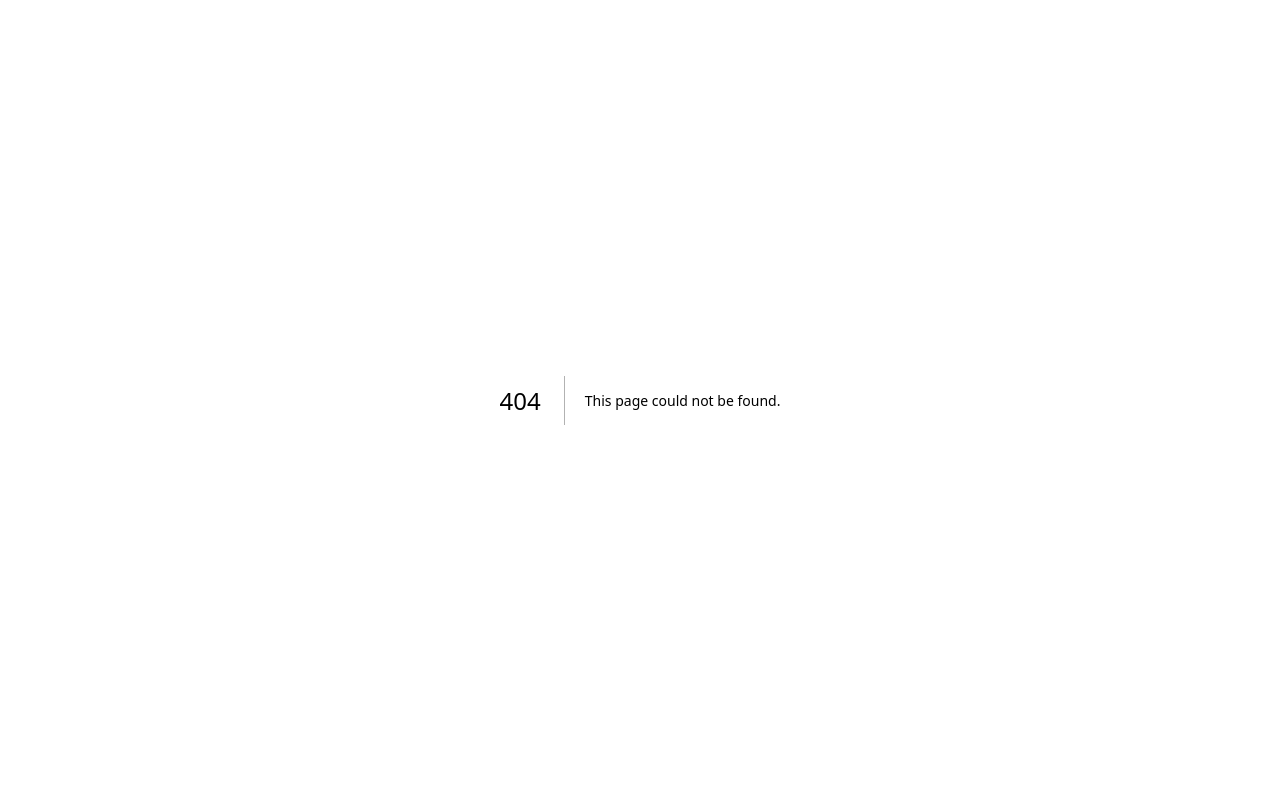
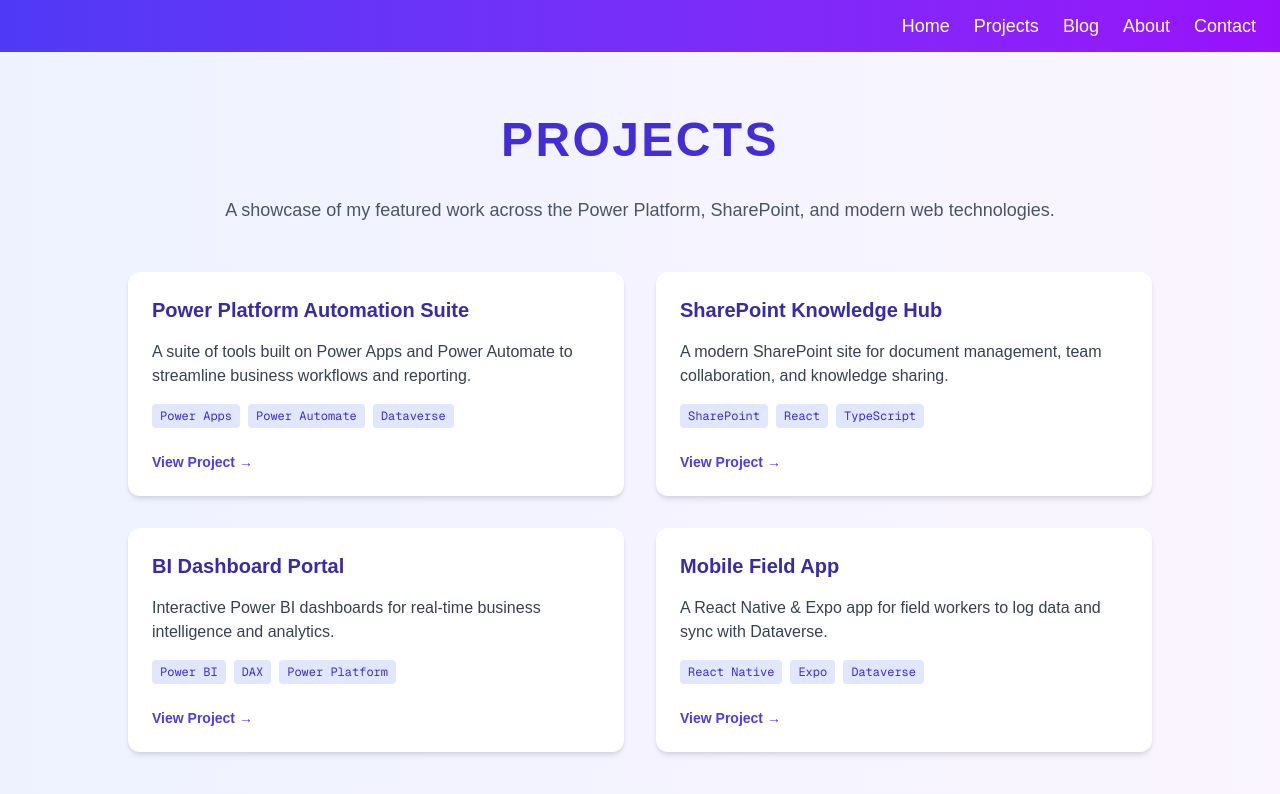
Before and after one commit to vsskkv/Personal-Website, a Next.js app: page /projects in a window 1280 px wide. Before the commit this address had no page. Shown: the top 794 px of the page. Built offline with nearby package versions, Linux system fonts and the light colour scheme.

Commit message:
So changes are made to the homepage and also the project page is now starting to take form

```diff
--- a/src/app/layout.tsx
+++ b/src/app/layout.tsx
@@ -1,6 +1,7 @@
 import type { Metadata } from "next";
 import { Geist, Geist_Mono } from "next/font/google";
 import "./globals.css";
+import Link from "next/link";
 
 const geistSans = Geist({
   variable: "--font-geist-sans",
@@ -17,6 +18,15 @@ export const metadata: Metadata = {
   description: "Generated by create next app",
 };
 
+// Navigation links for all pages
+const navLinks = [
+  { name: 'Home', href: '/' },
+  { name: 'Projects', href: '/projects' },
+  { name: 'Blog', href: '/pages/blog' },
+  { name: 'About', href: '/#about' },
+  { name: 'Contact', href: '/#contact' },
+];
+
 export default function RootLayout({
   children,
 }: Readonly<{
@@ -27,6 +37,21 @@ export default function RootLayout({
       <body
         className={`${geistSans.variable} ${geistMono.variable} antialiased`}
       >
+        {/* Minimal Gradient Navigation Bar */}
+        <nav className="sticky top-0 z-50 w-full bg-gradient-to-r from-indigo-600 to-purple-600 px-6 py-3 flex items-center justify-between">
+          <div className="flex-1" />
+          <div className="flex gap-6">
+            {navLinks.map(link => (
+              <Link
+                key={link.name}
+                href={link.href}
+                className="text-white font-medium text-lg transition-colors hover:text-indigo-200 focus:text-indigo-200 focus:outline-none"
+              >
+                {link.name}
+              </Link>
+            ))}
+          </div>
+        </nav>
         {children}
       </body>
     </html>
--- a/src/app/page.tsx
+++ b/src/app/page.tsx
@@ -4,7 +4,8 @@ import { motion } from 'framer-motion';
 import Head from 'next/head';
 import Link from 'next/link';
 
-// Simple typewriter effect
+// --- Typewriter effect component ---
+// This component animates text as if it's being typed out, with an optional blinking cursor.
 interface TypewriterProps {
   text: string;
   speed?: number;
@@ -15,6 +16,7 @@ const Typewriter = ({ text, speed = 100, cursor = true }: TypewriterProps) => {
   const [showCursor, setShowCursor] = useState(true);
   const [isComplete, setIsComplete] = useState(false);
 
+  // Typing animation effect
   useEffect(() => {
     let idx = 0;
     const interval = setInterval(() => {
@@ -28,6 +30,7 @@ const Typewriter = ({ text, speed = 100, cursor = true }: TypewriterProps) => {
     return () => clearInterval(interval);
   }, [text, speed]);
 
+  // Blinking cursor effect
   useEffect(() => {
     if (!cursor || isComplete) return;
     const blink = setInterval(() => setShowCursor(c => !c), 500);
@@ -50,8 +53,9 @@ const Typewriter = ({ text, speed = 100, cursor = true }: TypewriterProps) => {
   );
 };
 
+// --- Main Home Page Component ---
 export default function Home() {
-  // Lines for about section
+  // About section code snippet (displayed with typewriter effect)
   const aboutText = [
     "type Developer = {",
     "  name: 'Vikram Singh Kainth',",
@@ -60,7 +64,7 @@ export default function Home() {
     "};",
   ].join('\n');
 
-  // Framer Motion variants for staggered line animations
+  // Framer Motion animation variants for hero section
   const container = {
     hidden: {},
     show: { transition: { staggerChildren: 0.3 } },
@@ -70,16 +74,8 @@ export default function Home() {
     show: { x: 0, opacity: 1 },
   };
 
-  // Navigation links
-  const navLinks = [
-    { name: 'Home', href: '/' },
-    { name: 'Projects', href: '/pages/projects' },
-    { name: 'Blog', href: '/pages/blog' },
-    { name: 'About', href: '/#about' },
-    { name: 'Contact', href: '/#contact' },
-  ];
-
-  // Power Platform and related icon SVGs (placeholders)
+  // --- Power Platform and related icon SVGs (placeholders) ---
+  // Used in the auto-scrolling banner
   const powerIcons = [
     {
       name: 'Power Apps',
@@ -155,29 +151,21 @@ export default function Home() {
     },
   ];
 
+  // Animation variants for skill icons
+  const skillIconVariants = {
+    hidden: { opacity: 0, scale: 0.8 },
+    visible: { opacity: 1, scale: 1 },
+  };
+
   return (
     <>
+      {/* --- SEO Head --- */}
       <Head>
         <title>Vikram Singh Kainth | Developer Portfolio</title>
       </Head>
 
-      {/* Minimal Gradient Navigation Bar */}
-      <nav className="sticky top-0 z-50 w-full bg-gradient-to-r from-indigo-600 to-purple-600 px-6 py-3 flex items-center justify-between">
-        <div className="flex-1" />
-        <div className="flex gap-6">
-          {navLinks.map(link => (
-            <Link
-              key={link.name}
-              href={link.href}
-              className="text-white font-medium text-lg transition-colors hover:text-indigo-200 focus:text-indigo-200 focus:outline-none"
-            >
-              {link.name}
-            </Link>
-          ))}
-        </div>
-      </nav>
-
-      {/* Hero Section */}
+      {/* --- Hero Section --- */}
+      {/* Animated name and hero area */}
       <motion.div
         className="min-h-screen flex items-center justify-center bg-gradient-to-r from-indigo-600 to-purple-600"
         initial={{ opacity: 0 }}
@@ -186,6 +174,7 @@ export default function Home() {
         viewport={{ once: true }}
       >
         <div className="text-center p-8">
+          {/* Left curly brace animation */}
           <motion.div
             className="text-6xl md:text-8xl font-mono text-white inline-flex items-center origin-left"
             initial={{ scaleX: 0 }}
@@ -194,6 +183,7 @@ export default function Home() {
           >
             {'{'}
           </motion.div>
+          {/* Name with typewriter effect */}
           <motion.div
             className="inline-block text-5xl md:text-8xl font-mono text-white mx-2 uppercase tracking-wider"
             initial={{ opacity: 0 }}
@@ -202,6 +192,7 @@ export default function Home() {
           >
             <Typewriter text="VIKRAM SINGH KAINTH" speed={120} />
           </motion.div>
+          {/* Right curly brace animation */}
           <motion.div
             className="text-6xl md:text-8xl font-mono text-white inline-flex items-center origin-right"
             initial={{ scaleX: 0 }}
@@ -210,10 +201,38 @@ export default function Home() {
           >
             {'}'}
           </motion.div>
+          {/* Tagline with curly brackets and typewriter */}
+          <div className="mt-6 flex items-center justify-center gap-2">
+            <motion.div
+              className="text-3xl md:text-4xl font-mono text-indigo-200 inline-flex items-center origin-left"
+              initial={{ scaleX: 0 }}
+              animate={{ scaleX: 1 }}
+              transition={{ delay: 2.8, duration: 0.6, ease: 'easeOut' }}
+            >
+              {'{'}
+            </motion.div>
+            <motion.div
+              className="inline-block text-xl md:text-2xl font-mono text-indigo-100 mx-2"
+              initial={{ opacity: 0 }}
+              animate={{ opacity: 1 }}
+              transition={{ delay: 3.2, duration: 0.5 }}
+            >
+              <Typewriter text="Power Platform Specialist" speed={40} />
+            </motion.div>
+            <motion.div
+              className="text-3xl md:text-4xl font-mono text-indigo-200 inline-flex items-center origin-right"
+              initial={{ scaleX: 0 }}
+              animate={{ scaleX: 1 }}
+              transition={{ delay: 4, duration: 0.6, ease: 'easeOut' }}
+            >
+              {'}'}
+            </motion.div>
+          </div>
         </div>
       </motion.div>
 
-      {/* About Section */}
+      {/* --- About Section --- */}
+      {/* Animated code snippet about you */}
       <motion.div
         className="max-w-5xl mx-auto px-4 py-16 grid md:grid-cols-2 gap-8 items-start"
         initial={{ opacity: 0, y: 50 }}
@@ -224,8 +243,7 @@ export default function Home() {
         <div className="font-mono text-lg text-gray-800 bg-gray-100 p-6 rounded-lg">
           <Typewriter text={aboutText} speed={40} cursor={true} />
         </div>
-
-        {/* Placeholder Image */}
+        {/* Placeholder for profile image */}
         <motion.div
           className="flex items-center justify-center"
           initial={{ opacity: 0, scale: 0.8 }}
@@ -237,7 +255,8 @@ export default function Home() {
         </motion.div>
       </motion.div>
 
-      {/* Power Platform Auto-Scrolling Banner */}
+      {/* --- Power Platform Auto-Scrolling Banner --- */}
+      {/* Carousel of platform icons */}
       <div className="w-full overflow-hidden bg-gradient-to-r from-purple-100 to-indigo-50 py-12">
         <div
           className="flex gap-12 animate-scroll-x items-center"
@@ -252,7 +271,7 @@ export default function Home() {
         </div>
       </div>
 
-      {/* Featured Projects Showcase */}
+      {/* --- Featured Projects Showcase --- */}
       <section className="w-full py-16 bg-gradient-to-r from-indigo-100 to-purple-200 px-4">
         <h2 className="text-2xl md:text-3xl font-bold text-indigo-700 mb-8 text-center">Featured Projects</h2>
         <div className="max-w-5xl mx-auto grid md:grid-cols-3 gap-8">
@@ -274,7 +293,7 @@ export default function Home() {
         </div>
       </section>
 
-      {/* Latest Blog Excerpts */}
+      {/* --- Latest Blog Excerpts --- */}
       <section className="w-full py-16 bg-white px-4">
         <h2 className="text-2xl md:text-3xl font-bold text-purple-700 mb-8 text-center">Latest Blog Excerpts</h2>
         <div className="max-w-5xl mx-auto grid md:grid-cols-3 gap-8">
@@ -289,20 +308,26 @@ export default function Home() {
         </div>
       </section>
 
-      {/* Skills Snapshot & Statistics */}
+      {/* --- Skills Snapshot & Statistics --- */}
       <section className="w-full py-16 bg-gradient-to-r from-purple-50 to-indigo-100 px-4">
         <h2 className="text-2xl md:text-3xl font-bold text-indigo-700 mb-8 text-center">Skills Snapshot</h2>
         <div className="max-w-4xl mx-auto grid md:grid-cols-2 gap-8">
           {/* Progress Bars */}
           <div className="flex flex-col gap-6">
-            {[{name:'Power Platform',val:95,color:'indigo'},{name:'React',val:90,color:'blue'},{name:'TypeScript',val:85,color:'purple'},{name:'SharePoint',val:80,color:'emerald'},{name:'Expo',val:75,color:'black'}].map(skill => (
+            {[{name:'Power Platform',val:95,color:'indigo'},{name:'React',val:90,color:'blue'},{name:'TypeScript',val:85,color:'purple'},{name:'SharePoint',val:80,color:'emerald'},{name:'Expo',val:75,color:'black'}].map((skill, idx) => (
               <div key={skill.name}>
                 <div className="flex justify-between mb-1">
                   <span className="font-semibold text-gray-700">{skill.name}</span>
                   <span className="text-xs text-gray-500">{skill.val}%</span>
                 </div>
-                <div className="w-full h-3 bg-gray-200 rounded-full">
-                  <div className={`h-3 rounded-full bg-${skill.color}-500`} style={{width: `${skill.val}%`}}></div>
+                <div className="w-full h-3 bg-gray-200 rounded-full overflow-hidden">
+                  <motion.div
+                    className={`h-3 rounded-full bg-${skill.color}-500`}
+                    initial={{ width: 0 }}
+                    whileInView={{ width: `${skill.val}%` }}
+                    transition={{ duration: 1, delay: idx * 0.15, ease: 'easeOut' }}
+                    viewport={{ once: false }}
+                  />
                 </div>
               </div>
             ))}
@@ -311,10 +336,18 @@ export default function Home() {
           <div className="flex flex-col items-center gap-6">
             <div className="flex flex-wrap gap-3 justify-center">
               {powerIcons.slice(0,7).map((icon, idx) => (
-                <div key={idx} className="flex flex-col items-center">
+                <motion.div
+                  key={idx}
+                  className="flex flex-col items-center"
+                  variants={skillIconVariants}
+                  initial="hidden"
+                  whileInView="visible"
+                  transition={{ delay: idx * 0.12, duration: 0.4, type: 'spring' }}
+                  viewport={{ once: false }}
+                >
                   {icon.svg}
                   <span className="text-xs mt-1 text-gray-700 font-semibold">{icon.name}</span>
-                </div>
+                </motion.div>
               ))}
             </div>
             <div className="mt-6 grid grid-cols-2 gap-4 w-full max-w-xs">
@@ -331,7 +364,7 @@ export default function Home() {
         </div>
       </section>
 
-      {/* Contact Me Section */}
+      {/* --- Contact Me Section --- */}
       <section id="contact" className="w-full bg-gradient-to-r from-indigo-50 to-purple-50 py-24 px-0 flex justify-center items-center">
         <div className="w-full flex justify-center">
           <div className="w-full max-w-3xl bg-white rounded-xl shadow-lg p-8">
@@ -370,14 +403,13 @@ export default function Home() {
         </div>
       </section>
 
-      {/* Footer */}
+      {/* --- Footer --- */}
       <footer className="w-full bg-gradient-to-r from-indigo-600 to-purple-600 text-white py-6 mt-0">
         <div className="max-w-4xl mx-auto flex flex-col items-center justify-center gap-2 px-4">
           <span className="font-semibold">© {new Date().getFullYear()} Vikram Singh Kainth</span>
           <span className="text-sm opacity-80">Built with Next.js & React</span>
         </div>
       </footer>
-
     </>
   );
 }
--- /dev/null
+++ b/src/app/projects/page.tsx
@@ -0,0 +1,54 @@
+"use client";
+import Link from "next/link";
+
+const projects = [
+  {
+    title: "Power Platform Automation Suite",
+    description: "A suite of tools built on Power Apps and Power Automate to streamline business workflows and reporting.",
+    tech: ["Power Apps", "Power Automate", "Dataverse"],
+    link: "#",
+  },
+  {
+    title: "SharePoint Knowledge Hub",
+    description: "A modern SharePoint site for document management, team collaboration, and knowledge sharing.",
+    tech: ["SharePoint", "React", "TypeScript"],
+    link: "#",
+  },
+  {
+    title: "BI Dashboard Portal",
+    description: "Interactive Power BI dashboards for real-time business intelligence and analytics.",
+    tech: ["Power BI", "DAX", "Power Platform"],
+    link: "#",
+  },
+  {
+    title: "Mobile Field App",
+    description: "A React Native & Expo app for field workers to log data and sync with Dataverse.",
+    tech: ["React Native", "Expo", "Dataverse"],
+    link: "#",
+  },
+];
+
+export default function ProjectsPage() {
+  return (
+    <main className="min-h-screen w-full bg-gradient-to-r from-indigo-50 to-purple-50 py-16 px-4">
+      <div className="max-w-5xl mx-auto">
+        <h1 className="text-3xl md:text-5xl font-bold text-indigo-700 mb-8 text-center uppercase tracking-wider">Projects</h1>
+        <p className="text-center text-gray-600 mb-12 text-lg">A showcase of my featured work across the Power Platform, SharePoint, and modern web technologies.</p>
+        <div className="grid md:grid-cols-2 gap-8">
+          {projects.map((project, idx) => (
+            <div key={idx} className="bg-white rounded-xl shadow-md p-6 flex flex-col gap-4">
+              <span className="font-semibold text-xl text-indigo-800">{project.title}</span>
+              <p className="text-gray-700 flex-1">{project.description}</p>
+              <div className="flex gap-2 flex-wrap">
+                {project.tech.map((tech, i) => (
+                  <span key={i} className="bg-indigo-100 text-indigo-700 px-2 py-1 rounded text-xs font-mono">{tech}</span>
+                ))}
+              </div>
+              <a href={project.link} className="mt-2 text-indigo-600 hover:underline font-semibold text-sm">View Project →</a>
+            </div>
+          ))}
+        </div>
+      </div>
+    </main>
+  );
+}
```
Also changed, not shown: src/app/pages/projects.tsx (deleted).
